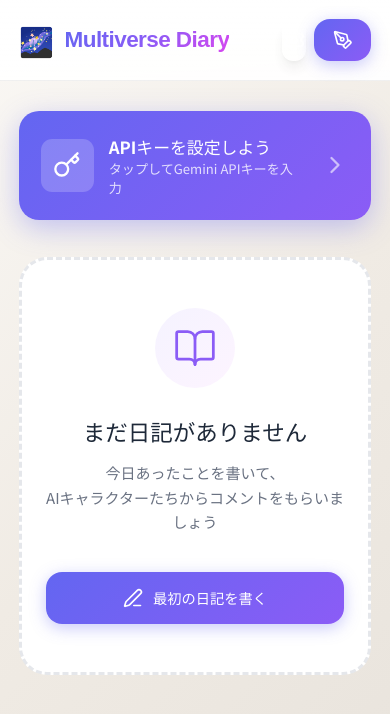
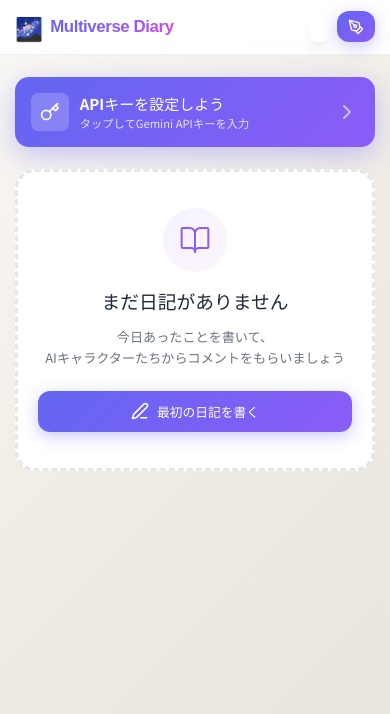
Before and after one commit to Neko2234/multiverse-diary, a React (Vite) app: page / in a window 390 px wide. Shown: the top 714 px of the page. Built offline with nearby package versions, Linux system fonts and the light colour scheme; a web font is replaced by a local one.

Commit message:
feat: UIの調整とレスポンシブデザインの改善

```diff
--- a/src/App.css
+++ b/src/App.css
@@ -71,28 +71,28 @@
 
 /* アバター */
 .persona-avatar {
-  width: 52px;
-  height: 52px;
+  width: 44px;
+  height: 44px;
   border-radius: 50%;
   display: flex;
   align-items: center;
   justify-content: center;
-  font-size: 1.6rem;
+  font-size: 1.4rem;
   box-shadow: 0 3px 12px rgba(0, 0, 0, 0.12);
   flex-shrink: 0;
 }
 
 /* ペルソナ選択ボタン */
 .persona-btn {
-  padding: 10px 18px;
-  border-radius: 28px;
-  font-size: 0.95rem;
+  padding: 8px 14px;
+  border-radius: 24px;
+  font-size: 0.875rem;
   font-weight: 500;
   border: 2px solid transparent;
   transition: all 0.2s ease;
   display: inline-flex;
   align-items: center;
-  gap: 8px;
+  gap: 6px;
 }
 
 .persona-btn-active {
@@ -120,15 +120,15 @@
   background: linear-gradient(135deg, #6366f1 0%, #8b5cf6 100%);
   color: white;
   font-weight: 600;
-  font-size: 1rem;
-  padding: 16px 32px;
-  border-radius: 16px;
+  font-size: 0.9rem;
+  padding: 12px 24px;
+  border-radius: 14px;
   box-shadow: 0 4px 16px rgba(99, 102, 241, 0.35);
   transition: all 0.3s ease;
   display: inline-flex;
   align-items: center;
   justify-content: center;
-  gap: 10px;
+  gap: 8px;
 }
 
 .btn-primary:hover:not(:disabled) {
@@ -152,13 +152,13 @@
   background: white;
   color: #6366f1;
   font-weight: 600;
-  padding: 14px 28px;
-  border-radius: 14px;
+  padding: 10px 20px;
+  border-radius: 12px;
   border: 2px solid #e5e7eb;
   transition: all 0.2s ease;
   display: inline-flex;
   align-items: center;
-  gap: 8px;
+  gap: 6px;
 }
 
 .btn-secondary:hover {
@@ -201,14 +201,14 @@
 .empty-state {
   background: white;
   border: 3px dashed #e5e7eb;
-  border-radius: 28px;
-  padding: 64px 32px;
+  border-radius: 24px;
+  padding: 48px 24px;
 }
 
 .empty-state-icon {
-  width: 100px;
-  height: 100px;
-  margin: 0 auto 28px;
+  width: 80px;
+  height: 80px;
+  margin: 0 auto 20px;
   background: linear-gradient(135deg, #f5f3ff 0%, #fdf4ff 100%);
   border-radius: 50%;
   display: flex;
@@ -249,43 +249,76 @@
 /* スマホ対応 */
 @media (max-width: 640px) {
   .diary-card {
+    border-radius: 16px;
+    padding: 20px !important;
+  }
+
+  .persona-avatar {
+    width: 36px;
+    height: 36px;
+    font-size: 1.1rem;
+  }
+
+  .persona-btn {
+    padding: 6px 10px;
+    font-size: 0.8rem;
+    border-radius: 20px;
+    gap: 4px;
+  }
+
+  .btn-primary {
+    padding: 10px 18px;
+    width: 100%;
+    font-size: 0.85rem;
+    border-radius: 12px;
+  }
+
+  .btn-secondary {
+    padding: 8px 14px;
+    font-size: 0.8rem;
+  }
+
+  .textarea-diary {
+    min-height: 140px;
+    padding: 14px;
+    font-size: 0.95rem;
+    border-radius: 14px;
+  }
+
+  .modal-content {
+    border-radius: 20px;
+    margin: 12px;
+  }
+
+  .empty-state {
+    padding: 36px 20px;
     border-radius: 20px;
   }
 
-  .persona-btn {
-    padding: 8px 14px;
-    font-size: 0.875rem;
-  }
-
-  .btn-primary {
-    padding: 14px 24px;
-    width: 100%;
-    font-size: 0.95rem;
-  }
-
-  .textarea-diary {
-    min-height: 160px;
-    padding: 18px;
-    font-size: 1rem;
-  }
-
-  .modal-content {
-    border-radius: 24px;
-    margin: 16px;
-  }
-
-  .empty-state {
-    padding: 48px 24px;
-  }
-
   .empty-state-icon {
-    width: 80px;
-    height: 80px;
+    width: 64px;
+    height: 64px;
+    margin-bottom: 16px;
   }
 
   .comments-wrapper {
-    margin-left: 16px !important;
-    padding-left: 20px !important;
+    margin-left: 12px !important;
+    padding-left: 16px !important;
+  }
+
+  .comment-bubble {
+    padding: 12px !important;
+    border-radius: 4px 14px 14px 14px;
+  }
+
+  .api-banner {
+    padding: 16px;
+    border-radius: 14px;
+  }
+
+  .analysis-section {
+    border-radius: 14px;
+    margin-top: 16px;
   }
 }
 
--- a/src/App.jsx
+++ b/src/App.jsx
@@ -311,42 +311,42 @@ export default function App() {
     return (
         <div className="min-h-screen pb-16">
             {/* Header */}
-            <header className="app-header py-5 px-5 sm:py-6 sm:px-8 sticky top-0 z-10">
+            <header className="app-header py-3 px-4 sm:py-5 sm:px-8 sticky top-0 z-10">
                 <div className="max-w-3xl mx-auto flex justify-between items-center">
                     <h1
-                        className="text-2xl sm:text-3xl font-bold tracking-tight flex items-center gap-3 sm:gap-4 cursor-pointer"
+                        className="text-lg sm:text-2xl font-bold tracking-tight flex items-center gap-2 sm:gap-3 cursor-pointer"
                         onClick={() => setView('list')}
                     >
-                        <span className="text-3xl sm:text-4xl">🌌</span>
+                        <span className="text-2xl sm:text-3xl">🌌</span>
                         <span className="app-logo">Multiverse Diary</span>
                     </h1>
 
-                    <div className="flex gap-2 sm:gap-3">
+                    <div className="flex gap-2">
                         <button
                             onClick={() => setShowSettings(true)}
-                            className={`p-3 rounded-xl transition-all ${
+                            className={`p-2 sm:p-2.5 rounded-lg sm:rounded-xl transition-all ${
                                 apiKey
                                     ? 'text-gray-400 hover:text-gray-600 hover:bg-gray-100'
                                     : 'text-white bg-gradient-to-r from-indigo-500 to-purple-500 shadow-lg animate-pulse'
                             }`}
                             title="APIキー設定"
                         >
-                            <Settings size={24} />
+                            <Settings size={20} className="sm:w-[22px] sm:h-[22px]" />
                         </button>
 
                         {view === 'list' && (
                             <button
                                 onClick={() => setView('new')}
-                                className="btn-primary !py-3 !px-5 sm:!px-6"
+                                className="btn-primary !py-2 !px-3 sm:!py-2.5 sm:!px-5"
                             >
-                                <PenTool size={20} />
+                                <PenTool size={16} className="sm:w-[18px] sm:h-[18px]" />
                                 <span className="hidden sm:inline">日記を書く</span>
                             </button>
                         )}
                         {view === 'new' && (
                             <button
                                 onClick={() => setView('list')}
-                                className="btn-secondary !py-2.5"
+                                className="btn-secondary !py-2"
                             >
                                 キャンセル
                             </button>
@@ -355,33 +355,33 @@ export default function App() {
                 </div>
             </header>
 
-            <main className="max-w-3xl mx-auto px-5 sm:px-8 pt-8 sm:pt-10">
+            <main className="max-w-3xl mx-auto px-4 sm:px-8 pt-6 sm:pt-10">
                 {/* Warning Banner if no Key */}
                 {!apiKey && view === 'list' && (
                     <div
                         onClick={() => setShowSettings(true)}
-                        className="api-banner text-white p-6 mb-10 cursor-pointer flex items-center justify-between gap-4"
+                        className="api-banner text-white p-4 sm:p-6 mb-6 sm:mb-10 cursor-pointer flex items-center justify-between gap-3 sm:gap-4"
                     >
-                        <div className="flex items-center gap-4">
-                            <div className="w-14 h-14 bg-white/20 rounded-xl flex items-center justify-center">
-                                <Key size={28} />
+                        <div className="flex items-center gap-3 sm:gap-4">
+                            <div className="w-10 h-10 sm:w-12 sm:h-12 bg-white/20 rounded-lg sm:rounded-xl flex items-center justify-center">
+                                <Key size={20} className="sm:w-[24px] sm:h-[24px]" />
                             </div>
                             <div>
-                                <div className="font-bold text-lg">APIキーを設定しよう</div>
-                                <div className="text-sm text-white/80">タップしてGemini APIキーを入力</div>
+                                <div className="font-bold text-base sm:text-lg">APIキーを設定しよう</div>
+                                <div className="text-xs sm:text-sm text-white/80">タップしてGemini APIキーを入力</div>
                             </div>
                         </div>
-                        <ChevronRight size={28} className="text-white/60" />
+                        <ChevronRight size={24} className="text-white/60 sm:w-[28px] sm:h-[28px]" />
                     </div>
                 )}
 
                 {/* New Entry View */}
                 {view === 'new' && (
                     <div className="animate-slideUp">
-                        <div className="diary-card p-6 sm:p-10">
-                            <label className="block text-gray-800 font-bold mb-5 text-xl flex items-center gap-3">
-                                <span className="w-10 h-10 bg-gradient-to-br from-indigo-100 to-purple-100 rounded-xl flex items-center justify-center">
-                                    <Edit3 size={22} className="text-indigo-500" />
+                        <div className="diary-card p-5 sm:p-8">
+                            <label className="block text-gray-800 font-bold mb-4 text-lg sm:text-xl flex items-center gap-2 sm:gap-3">
+                                <span className="w-8 h-8 sm:w-10 sm:h-10 bg-gradient-to-br from-indigo-100 to-purple-100 rounded-lg sm:rounded-xl flex items-center justify-center">
+                                    <Edit3 size={18} className="text-indigo-500 sm:w-[20px] sm:h-[20px]" />
                                 </span>
                                 今日の出来事は？
                             </label>
@@ -433,10 +433,10 @@ export default function App() {
                         {entries.length === 0 ? (
                             <div className="empty-state text-center animate-fadeIn">
                                 <div className="empty-state-icon">
-                                    <BookOpen size={44} strokeWidth={1.5} />
+                                    <BookOpen size={32} className="sm:w-[40px] sm:h-[40px]" strokeWidth={1.5} />
                                 </div>
-                                <h2 className="text-2xl font-bold text-gray-800 mb-4">まだ日記がありません</h2>
-                                <p className="text-gray-500 mb-10 text-base leading-relaxed max-w-sm mx-auto">
+                                <h2 className="text-xl sm:text-2xl font-bold text-gray-800 mb-3 sm:mb-4">まだ日記がありません</h2>
+                                <p className="text-gray-500 mb-6 sm:mb-10 text-sm sm:text-base leading-relaxed max-w-sm mx-auto">
                                     今日あったことを書いて、<br/>
                                     AIキャラクターたちからコメントをもらいましょう
                                 </p>
@@ -444,7 +444,7 @@ export default function App() {
                                     onClick={() => setView('new')}
                                     className="btn-primary"
                                 >
-                                    <Edit3 size={20} />
+                                    <Edit3 size={18} />
                                     最初の日記を書く
                                 </button>
                             </div>
--- a/src/components/CommentCard.jsx
+++ b/src/components/CommentCard.jsx
@@ -3,16 +3,16 @@ import { Avatar } from './Avatar';
 
 export const CommentCard = ({ persona, text, index }) => (
     <div
-        className="flex gap-3 mb-4 animate-fadeIn"
+        className="flex gap-2 sm:gap-3 mb-3 sm:mb-4 animate-fadeIn"
         style={{ animationDelay: `${index * 0.1}s` }}
     >
         <Avatar icon={persona.icon} className={persona.color} />
-        <div className="comment-bubble p-4 flex-1">
-            <div className="flex justify-between items-center mb-2">
-                <span className="font-semibold text-sm text-gray-800">{persona.name}</span>
-                <span className="text-xs text-gray-400 bg-gray-50 px-2 py-0.5 rounded-full">{persona.role}</span>
+        <div className="comment-bubble p-3 sm:p-4 flex-1">
+            <div className="flex justify-between items-center mb-1.5 sm:mb-2">
+                <span className="font-semibold text-xs sm:text-sm text-gray-800">{persona.name}</span>
+                <span className="text-[10px] sm:text-xs text-gray-400 bg-gray-50 px-1.5 sm:px-2 py-0.5 rounded-full">{persona.role}</span>
             </div>
-            <p className="text-gray-700 text-sm leading-relaxed">{text}</p>
+            <p className="text-gray-700 text-xs sm:text-sm leading-relaxed">{text}</p>
         </div>
     </div>
 );
```
Also changed, not shown: index.html (+1 -1 lines), src/components/PersonaSelector.jsx (+6 -6 lines).
